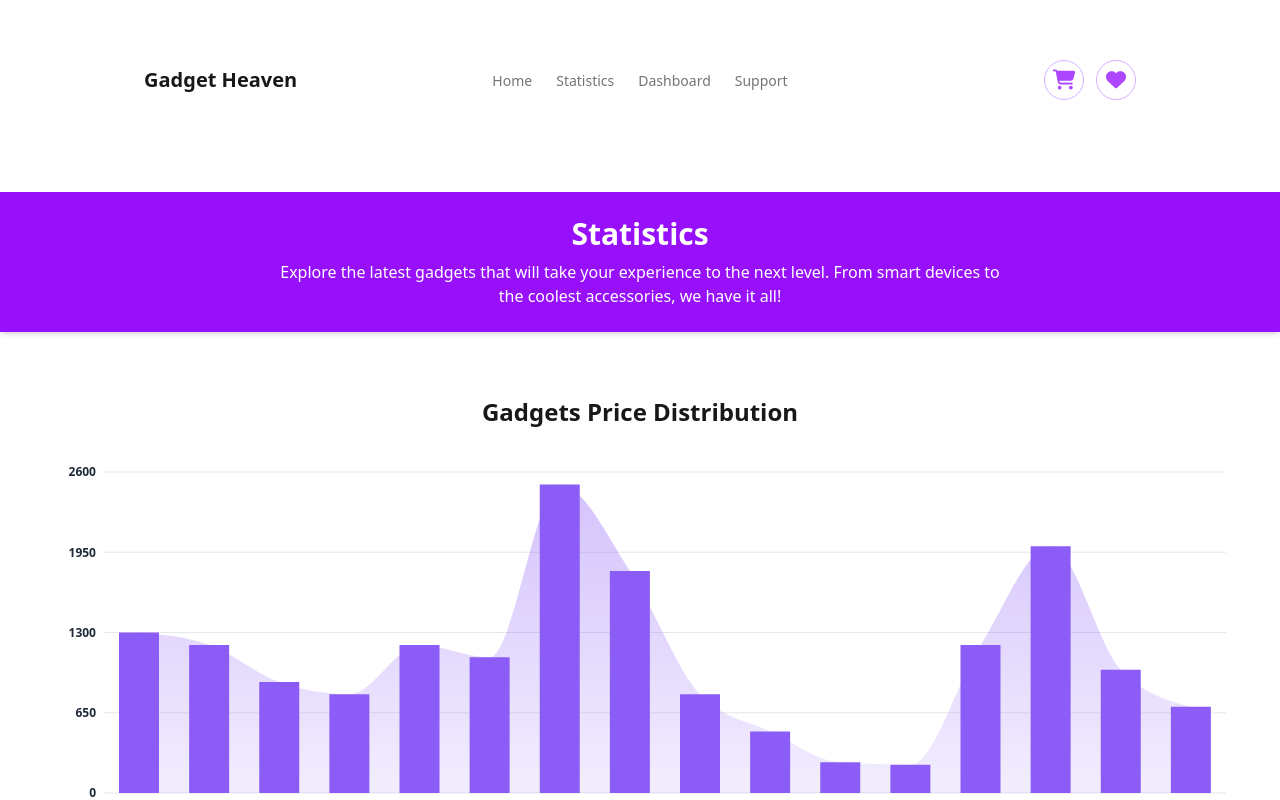
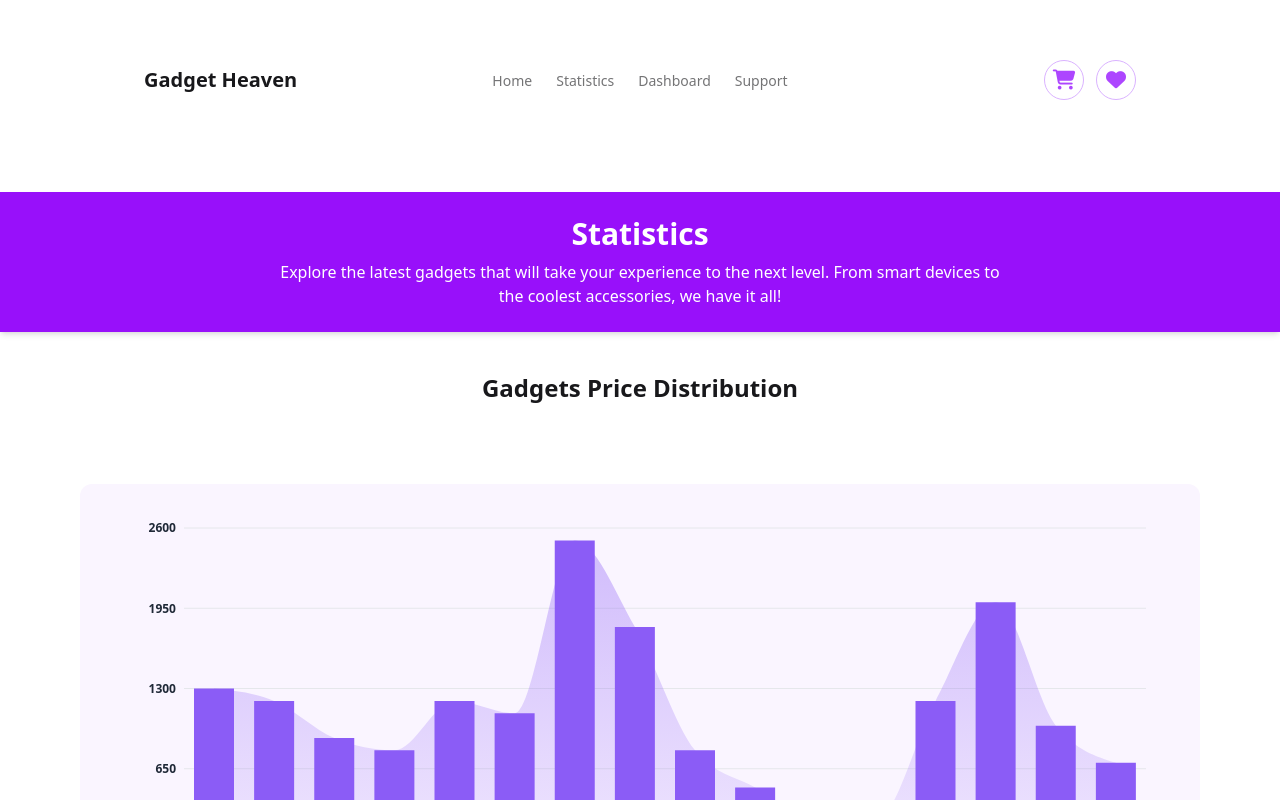
Before and after one commit to tasninanika/Gadget_Heaven, a React (Vite) app: page /statistics in a window 1280 px wide. Shown: the top 800 px of the page. Built offline with nearby package versions, Linux system fonts and the light colour scheme.

Commit message:
apply style on statistics

```diff
--- a/src/Pages/Statistics.jsx
+++ b/src/Pages/Statistics.jsx
@@ -32,10 +32,10 @@ const Statistics = () => {
       </div>
 
       {/* Chart Section */}
-      <div className="bg-white p-6 rounded-lg shadow-lg">
-        <h2 className="text-2xl font-semibold mb-6 text-center">
-          Gadgets Price Distribution
-        </h2>
+      <h2 className="text-2xl font-bold mb-6 text-center">
+        Gadgets Price Distribution
+      </h2>
+      <div className="bg-purple-50 p-6 m-20 rounded-xl">
         <ResponsiveContainer width="100%" height={400}>
           <ComposedChart
             data={gadgets}
```
